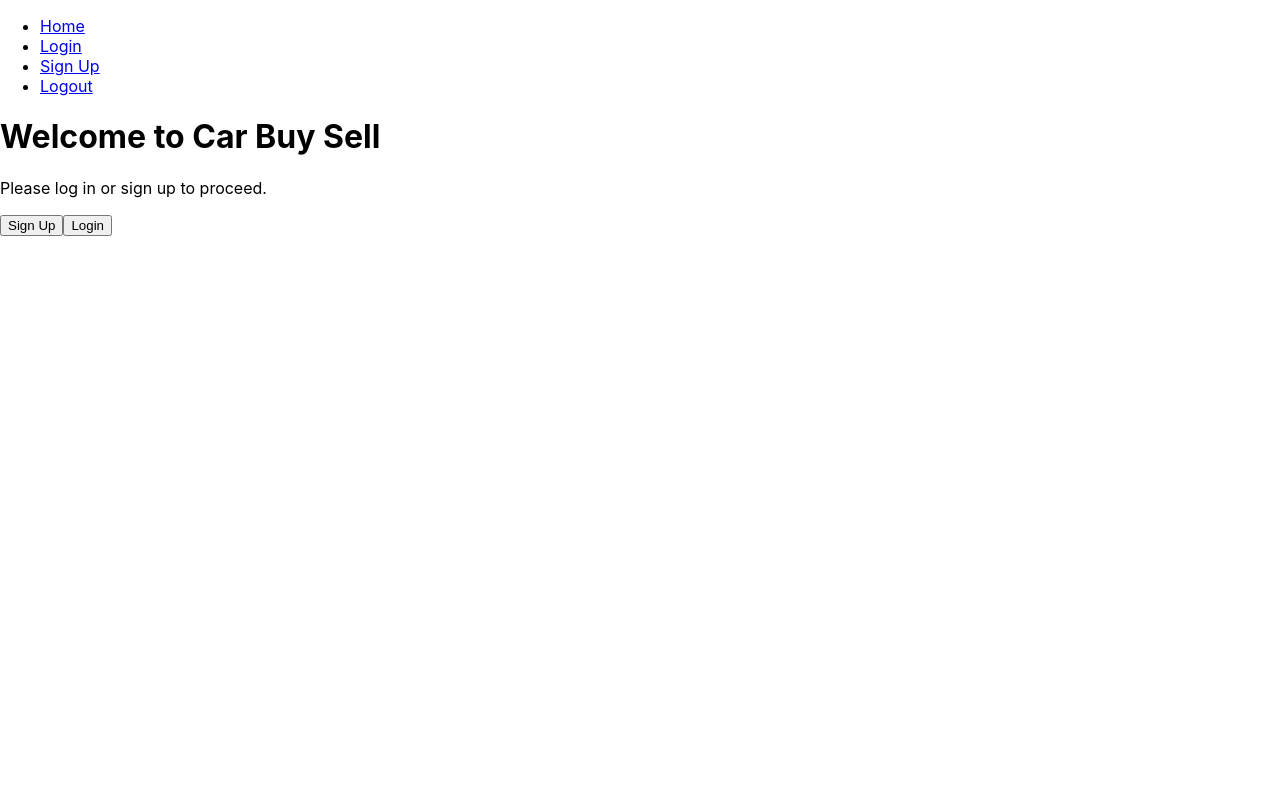
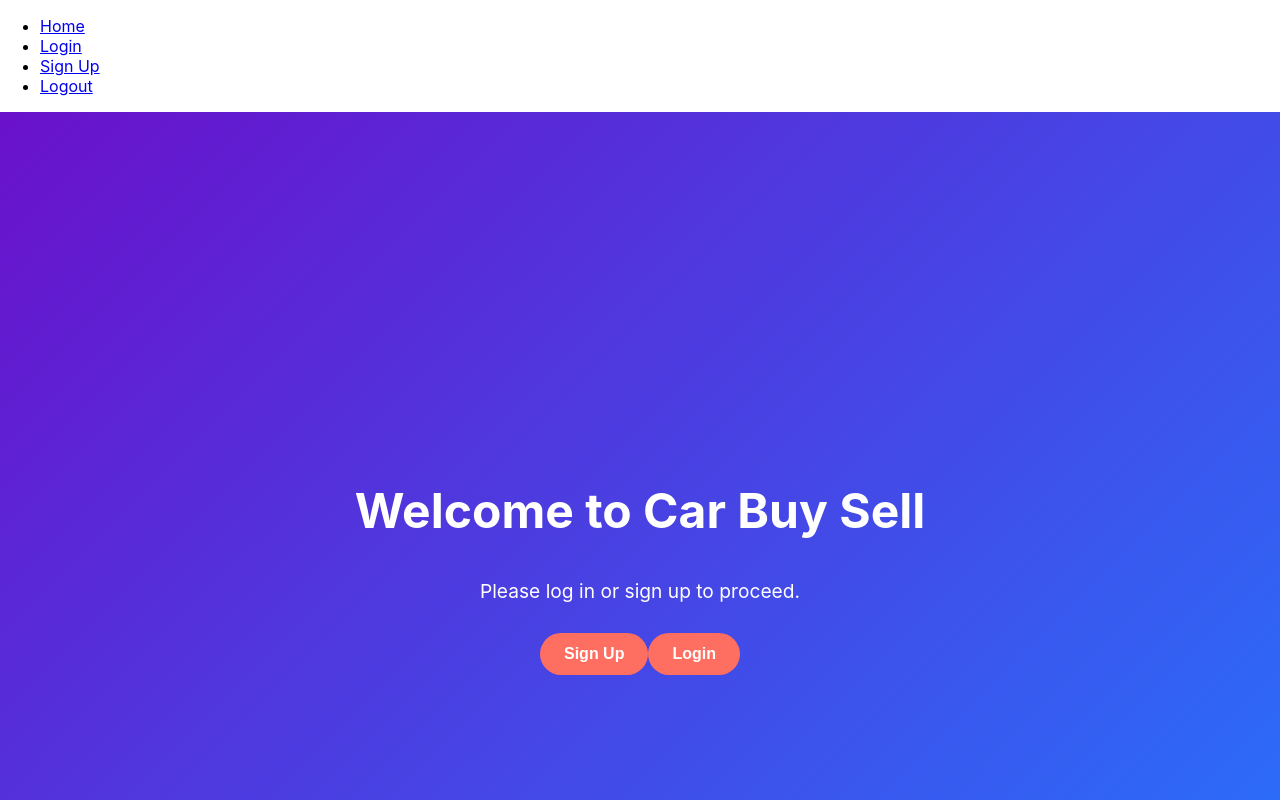
Before and after one commit to HasanMurtez/PPIT, a React (Create React App) app: page / in a window 1280 px wide. Shown: the top 800 px of the page. Built offline with nearby package versions, Linux system fonts and the light colour scheme; no server answers.

Commit message:
added styling to home page

```diff
--- a/src/App.css
+++ b/src/App.css
@@ -1,38 +1,53 @@
-.App {
+/* Home Page Styling */
+.home {
   text-align: center;
-}
-
-.App-logo {
-  height: 40vmin;
-  pointer-events: none;
-}
-
-@media (prefers-reduced-motion: no-preference) {
-  .App-logo {
-    animation: App-logo-spin infinite 20s linear;
-  }
-}
-
-.App-header {
-  background-color: #282c34;
+  padding: 50px 20px;
+  background: linear-gradient(135deg, #6a11cb, #2575fc);
+  color: white;
   min-height: 100vh;
   display: flex;
   flex-direction: column;
+  justify-content: center;
   align-items: center;
-  justify-content: center;
-  font-size: calc(10px + 2vmin);
-  color: white;
 }
 
-.App-link {
-  color: #61dafb;
+.home h1 {
+  font-size: 3rem;
+  margin-bottom: 20px;
+  font-weight: bold;
+  animation: fadeIn 1s ease-in-out;
 }
 
-@keyframes App-logo-spin {
+.home p {
+  font-size: 1.2rem;
+  margin-bottom: 30px;
+  animation: fadeIn 1.5s ease-in-out;
+}
+
+.home .button {
+  background-color: #ff6f61;
+  color: white;
+  border: none;
+  padding: 12px 24px;
+  border-radius: 25px;
+  font-size: 1rem;
+  font-weight: bold;
+  transition: background-color 0.3s ease, transform 0.3s ease;
+}
+
+.home .button:hover {
+  background-color: #ff3b2f;
+  transform: scale(1.05);
+}
+
+/* fade in animation */
+@keyframes fadeIn {
   from {
-    transform: rotate(0deg);
+    opacity: 0;
+    transform: translateY(20px);
   }
   to {
-    transform: rotate(360deg);
+    opacity: 1;
+    transform: translateY(0);
   }
 }
--- a/src/App.js
+++ b/src/App.js
@@ -4,6 +4,7 @@ import Home from "./components/Home";
 import Login from "./components/Login";
 import SignUp from "./components/SignUp";
 import Logout from "./components/Logout";
+import "./App.css";
 
 function App() {
   return (
--- a/src/components/Home.js
+++ b/src/components/Home.js
@@ -7,22 +7,23 @@ const Home = () => {
   const [user] = useAuthState(auth);
 
   return (
-    <div>
-      <h1>Welcome to Car Buy Sell</h1>{user ? (
+    <div className="home">
+      <h1>Welcome to Car Buy Sell</h1>
+      {user ? (
         <div>
           <p>You are logged in as {user.email}</p>
           <Link to="/logout">
-            <button>Logout</button>
+            <button className="button">Logout</button>
           </Link>
         </div>
       ) : (
         <div>
           <p>Please log in or sign up to proceed.</p>
           <Link to="/signup">
-            <button>Sign Up</button>
+            <button className="button">Sign Up</button>
           </Link>
           <Link to="/login">
-            <button>Login</button>
+            <button className="button">Login</button>
           </Link>
         </div>
       )}
```
